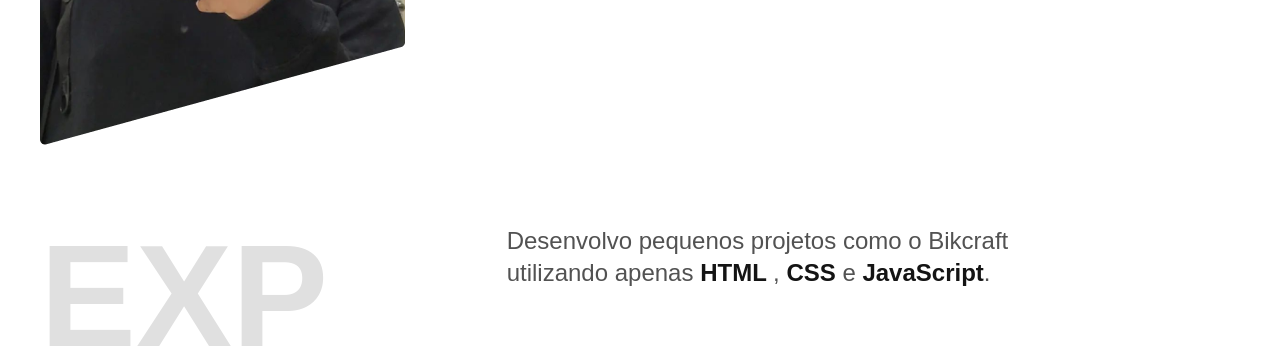
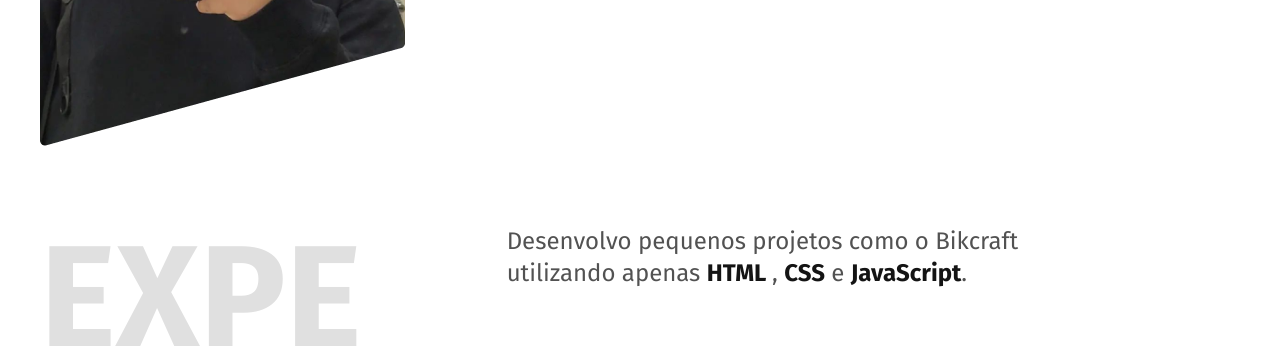
Before and after one commit to salgeee/salgeee.github.io, a plain HTML site: page index.html in a window 1280 px wide. Shown: the part 534-880 px from the top of the page. Drawn offline with Linux system fonts and the light colour scheme.

Commit message:
google fonts

```diff
--- a/index.html
+++ b/index.html
@@ -7,7 +7,10 @@
   <title>Leonardo Salge - Desenvolvedor Front</title>
   <meta name="description" content="Desenvolvedor Front-End">
   <link rel="stylesheet" href="./css/style.min.css">
-  <link rel="icon" href="detalhe.ico" type="image/x-icon">
+  <link rel="icon" href="./detalhe.ico" type="image/x-icon">
+  <link rel="preconnect" href="https://fonts.googleapis.com">
+  <link rel="preconnect" href="https://fonts.gstatic.com" crossorigin>
+  <link href="https://fonts.googleapis.com/css2?family=Fira+Sans:wght@400;700&display=swap" rel="stylesheet">
 </head>
 
 <body>
```
